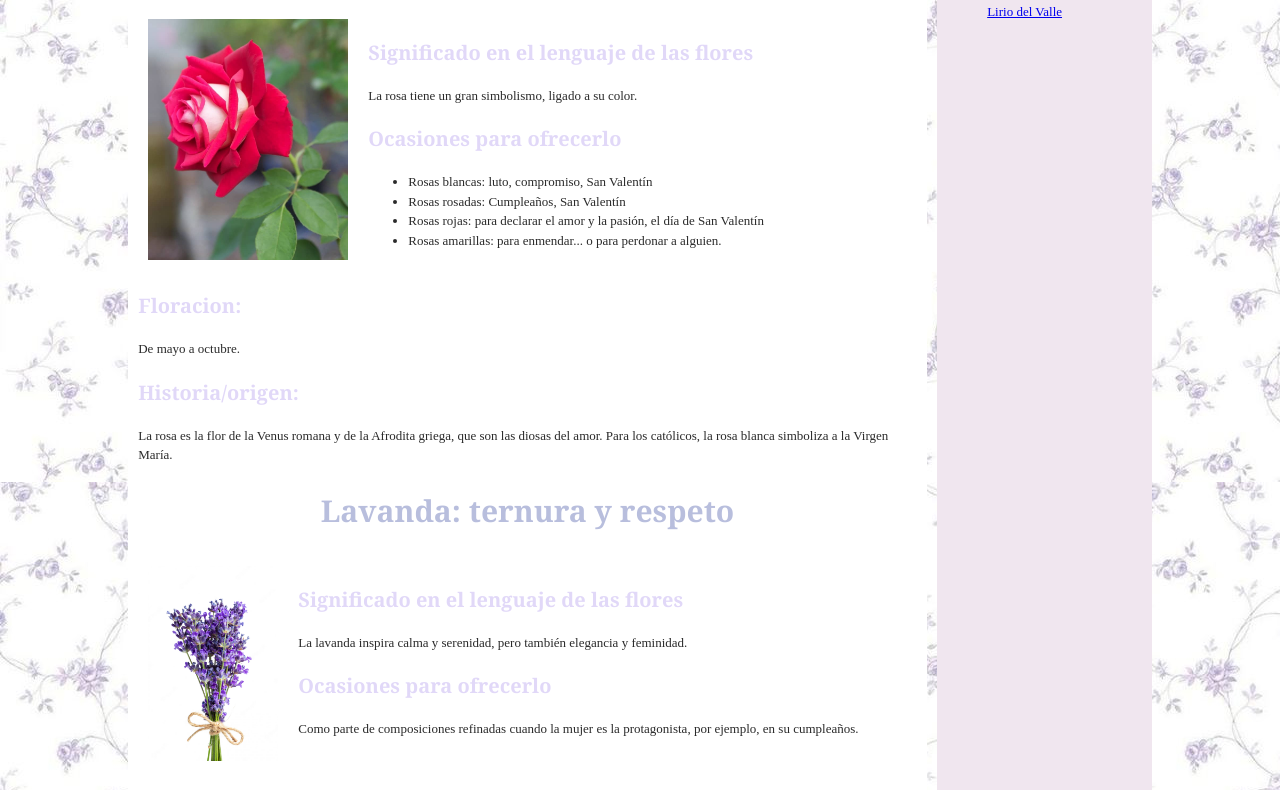
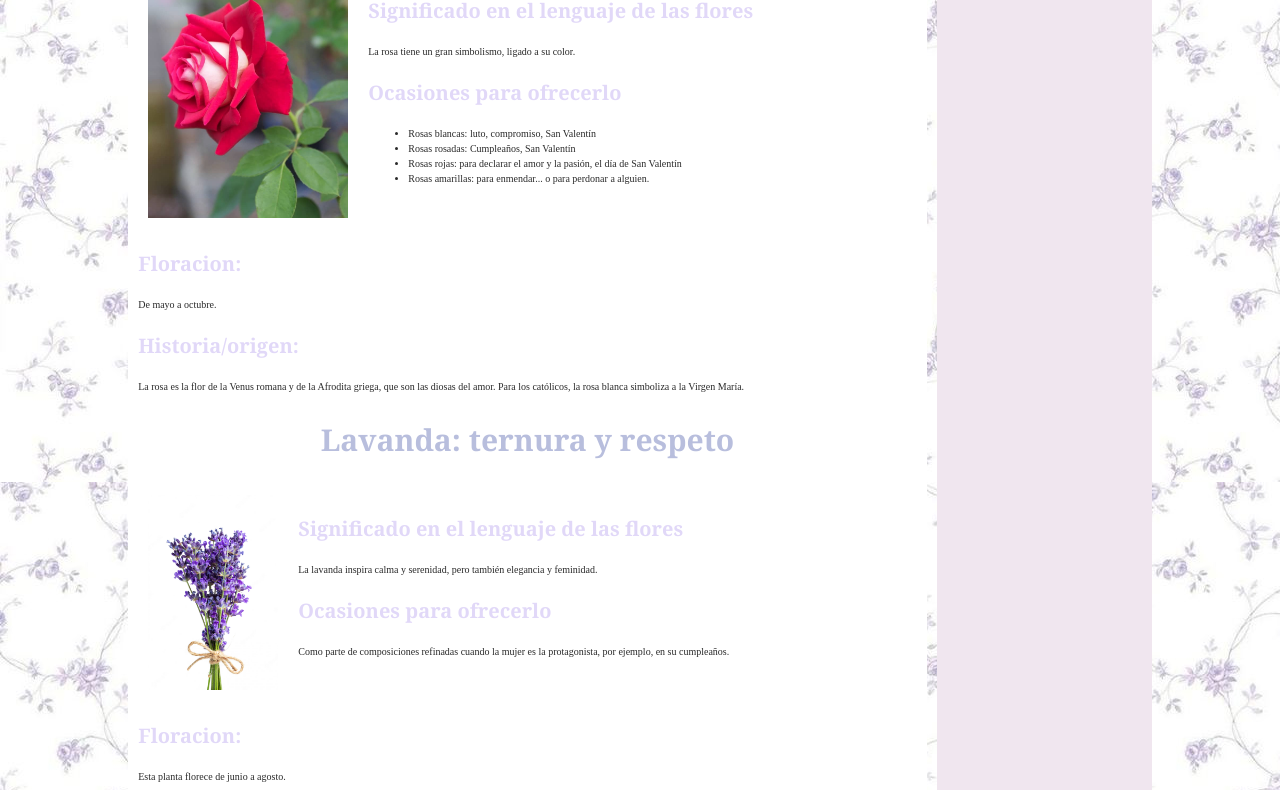
Before and after one commit to DulceAna2/cet05, a plain HTML site: page index.html in a window 1280 px wide. Shown: the part 544-1334 px from the top of the page. Drawn offline with Linux system fonts and the light colour scheme; a web font is replaced by a local one.

Commit message:
Update prueba.css

```diff
--- a/prueba.css
+++ b/prueba.css
@@ -52,7 +52,6 @@ h3 {
 
 p,
 li {
-  font-size: 1.3rem;
   line-height: 1.5;
 
 }
```
